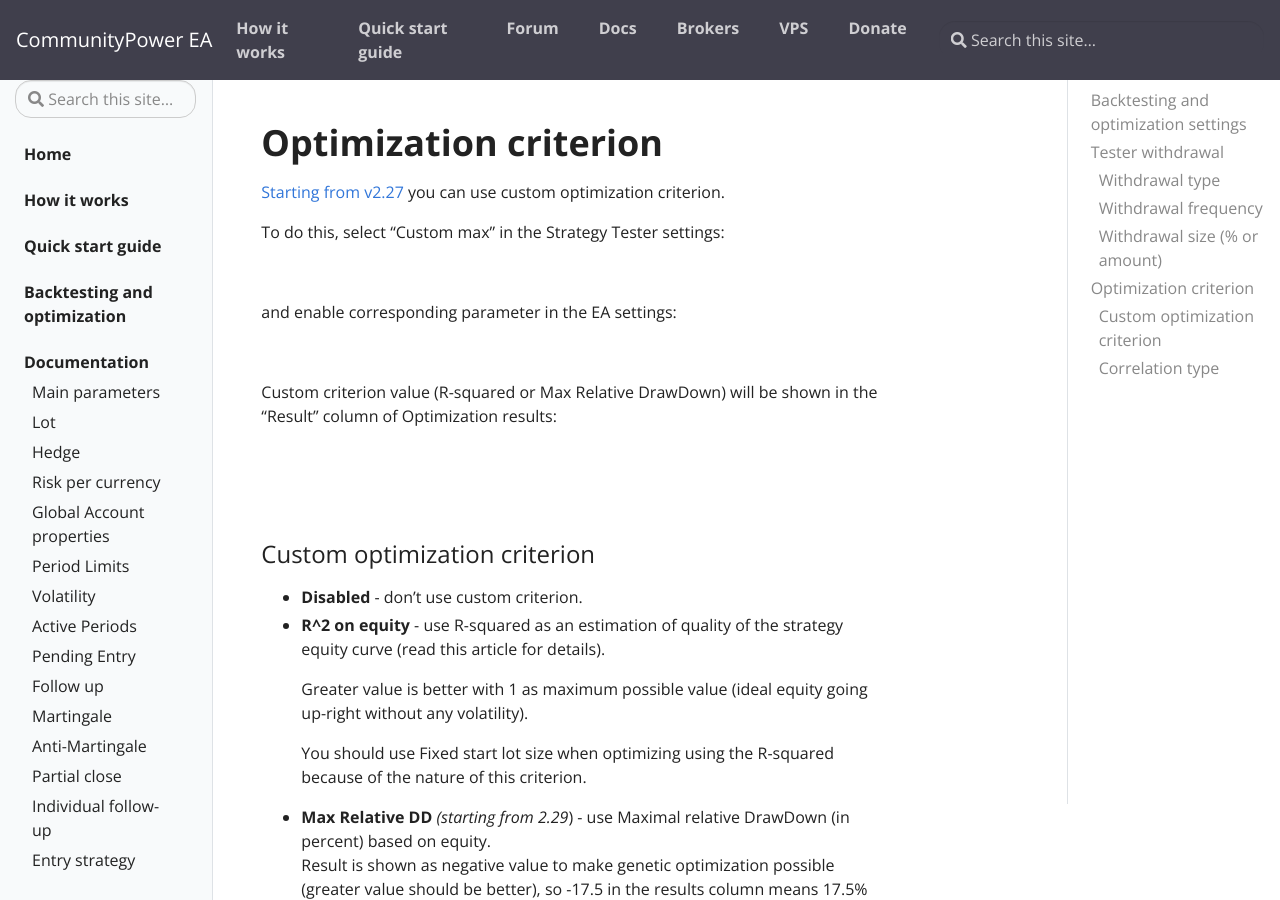
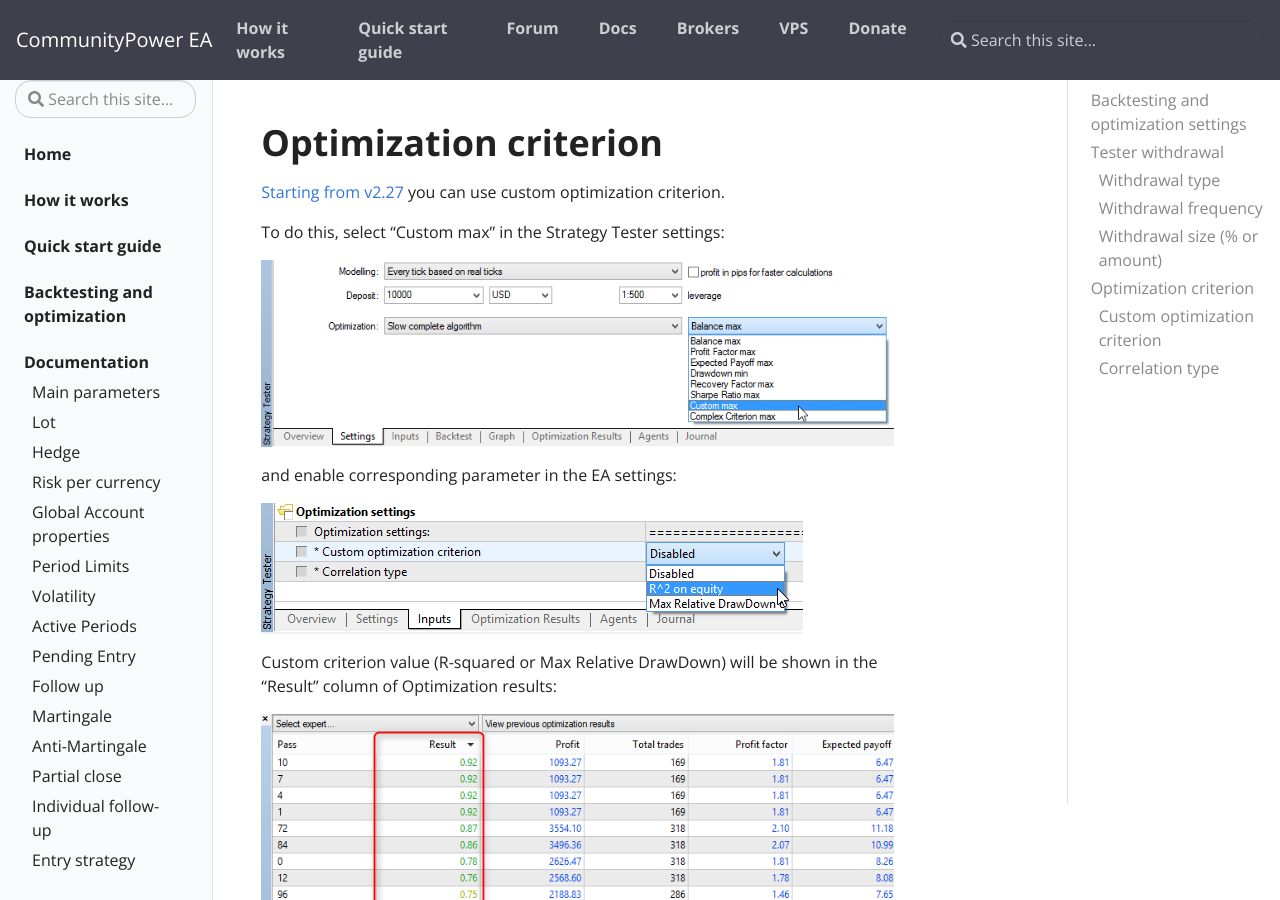
Before and after one commit to komposter/CommunityPowerEA.com, a Jekyll site: the page built from _docs/backtesting-and-optimization.md, in a window 1280 px wide and 900 px high, scrolled down 1183 px. Built offline with Jekyll 4.4.1, drawn with Linux system fonts in a browser that asks for light colours.

Commit message:
Content change

```diff
--- a/_docs/backtesting-and-optimization.md
+++ b/_docs/backtesting-and-optimization.md
@@ -54,15 +54,15 @@
 
 To do this, select “Custom max” in the Strategy Tester settings:
 
-![](/docs/img/custom_criterion_1.png)
+![]({{site.baseurl}}/assets/img/docs/custom_criterion_1.png)
 
 and enable corresponding parameter in the EA settings:
 
-![](/docs/img/custom_criterion_2.png)
+![]({{site.baseurl}}/assets/img/docs/custom_criterion_2.png)
 
 Custom criterion value (R-squared or Max Relative DrawDown) will be shown in the “Result” column of Optimization results:
 
-![](/docs/img/custom_criterion_3.png)
+![]({{site.baseurl}}/assets/img/docs/custom_criterion_3.png)
 
 <br />
 
```
